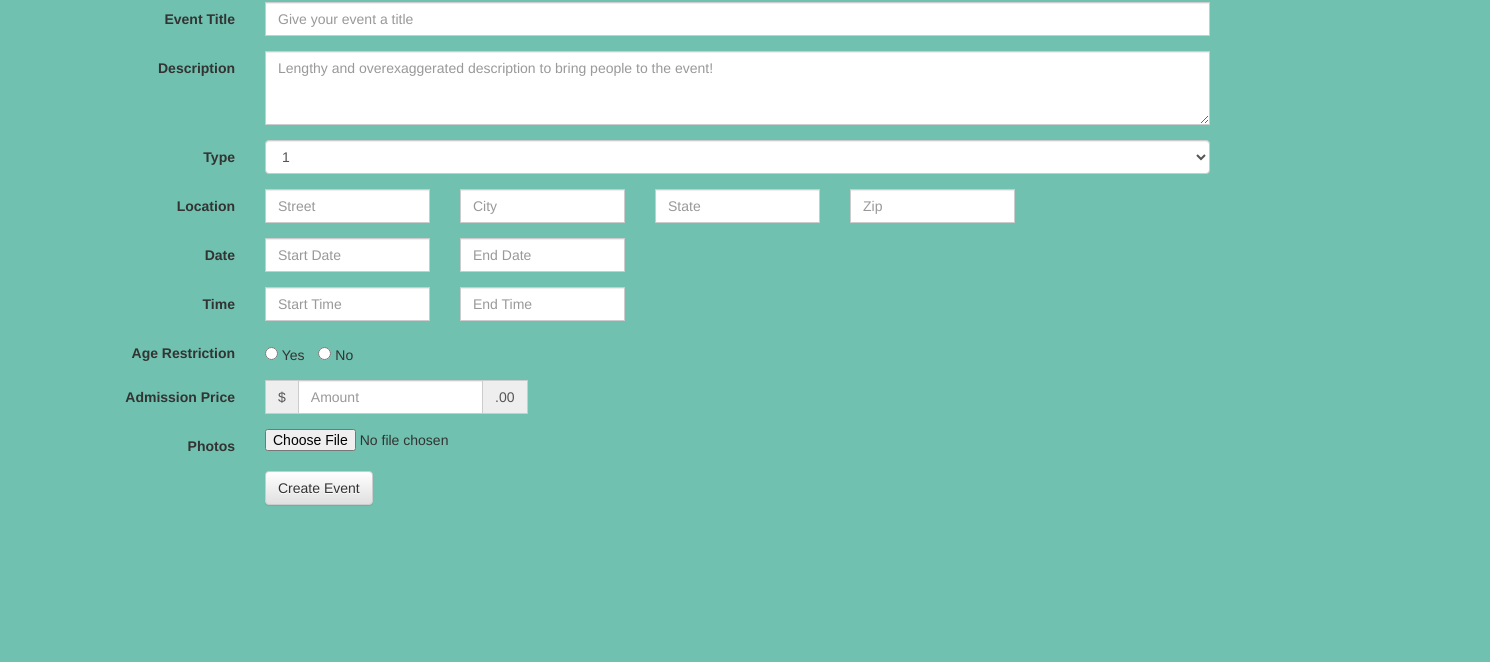
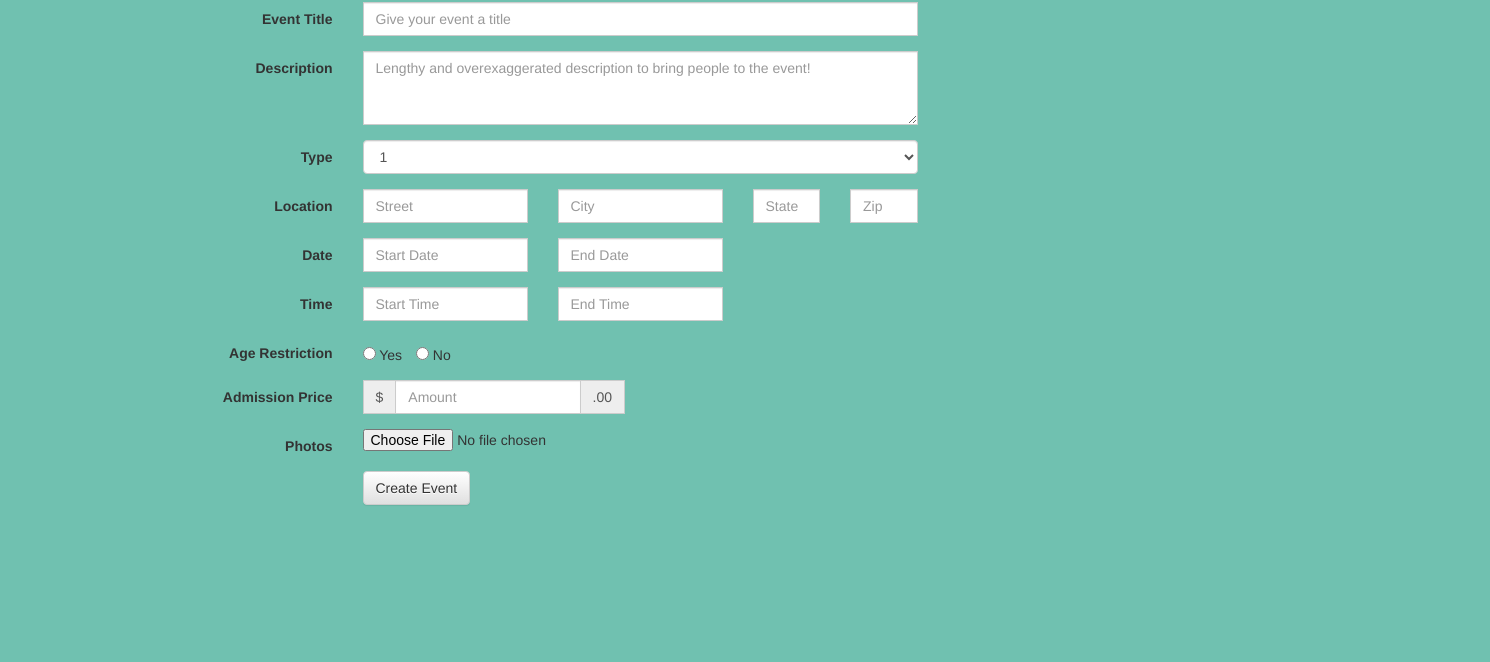
Before and after one commit to vtttn/new_event_api, a website: page public/newevent.html in a window 1280 px wide. Shown: the part 138-800 px from the top of the page, 1490 px wide, since content can reach past the window. Drawn offline with nearby package versions, Linux system fonts and the light colour scheme; no server answers.

Commit message:
create form fixed

```diff
--- a/public/newevent.html
+++ b/public/newevent.html
@@ -48,8 +48,18 @@
 				<ul class="nav navbar-nav navbar-right">
 				<li><a href="browse.html">Browse Events</a></li>
 				<li><a href="newevent.html">Create Event</a></li>
+				<li><a id="modal1" href="#" data-toggle="modal" data-target="#bannerformmodal">Log In</a></li>
+				<li><a id="modal2" href="#" data-toggle="modal" data-target="#bannerformmodal2">Sign Up</a></li>
+				<li><a href="about.html">About/Contact</a></li>
+				<li><a href="getApp.html">Get the App</a></li>
+				</ul>
+			</div><!-- /.navbar-collapse -->
+			</div><!-- /.container-fluid -->
+		</nav>
+
+<!-- / NAV -->
+
 <!-- start Login Popup -->
-				<li><a id="modal1" href="#" data-toggle="modal" data-target="#bannerformmodal">Log In</a></li>
 		<div class="modal fade bannerformmodal" tabindex="-1" role="dialog" aria-labelledby="bannerformmodal" aria-hidden="true" id="bannerformmodal">
 			<div class="modal-dialog modal-sm">
 				<div class="modal-content">
@@ -95,11 +105,7 @@
 				</div>
 				</div>
 			 </div>
-
-
 <!-- start Sign Up Popup -->
-					<li><a id="modal2" href="#" data-toggle="modal" data-target="#bannerformmodal2">Sign Up</a></li>
-
 					<div class="modal fade bannerformmodal" tabindex="-2" role="dialog" aria-labelledby="bannerformmodal" aria-hidden="true" id="bannerformmodal2">
 						<div class="modal-dialog modal-sm">
 							<div class="modal-content">
@@ -163,20 +169,11 @@
 						</div>
 					</div>
 
-
-					<!-- END OF FORM POP-UPS -->
-				<li><a href="about.html">About/Contact</a></li>
-				<li><a href="getApp.html">Get the App</a></li>
-			  </ul>
-			</div><!-- /.navbar-collapse -->
-		  </div><!-- /.container-fluid -->
-		</nav>
-
-<!-- / NAV -->
+<!-- / form popup -->
 
 
 
-<div class="container">
+<div class="col-lg-offset-3 container">
 	<h1>Create A New Event</h1>
 </div>
 
@@ -185,22 +182,22 @@
 		<form class="form-horizontal">
 		<!-- event title -->
 			<div class="form-group">
-				<label class="col-sm-2 control-label">Event Title</label>
-				<div class="col-sm-10">
+				<label class="col-sm-offset-1 col-sm-2 control-label">Event Title</label>
+				<div class="col-sm-6">
 					<input type="text" class="form-control createForm" id="newEventTitle" placeholder="Give your event a title">
 				</div>
 			</div>
 		<!-- event description -->
 			<div class="form-group">
-				<label class="col-sm-2 control-label">Description</label>
-				<div class="col-sm-10">
+				<label class="col-sm-offset-1 col-sm-2 control-label">Description</label>
+				<div class="col-sm-6">
 					<textarea type="text" class="form-control createForm" rows="3" id="newEventDes" placeholder="Lengthy and overexaggerated description to bring people to the event!"></textarea>
 				</div>
 			</div>
 		<!-- event type -->
 			<div class="form-group">
-				<label class="col-sm-2 control-label">Type</label>
-				<div class="col-sm-10">
+				<label class="col-sm-offset-1 col-sm-2 control-label">Type</label>
+				<div class="col-sm-6">
 					<select class="form-control">
 						<option>1</option>
 						<option>2</option>
@@ -213,23 +210,23 @@
 
 		<!-- event Location -->
 			<div class="form-group">
-				<label class="col-sm-2 control-label">Location</label>
+				<label class="col-sm-offset-1 col-sm-2 control-label">Location</label>
 				<div class="col-sm-2">
 					<input type="text" class="form-control createForm" id="newEventStreet" placeholder="Street">
 				</div>
 				<div class="col-sm-2">
 					<input type="text" class="form-control createForm" id="newEventCity" placeholder="City">
 				</div>
-				<div class="col-sm-2">
+				<div class="col-sm-1">
 					<input type="text" class="form-control createForm" id="newEventState" placeholder="State">
 				</div>
-				<div class="col-sm-2">
+				<div class="col-sm-1">
 					<input type="text" class="form-control createForm" id="newEventZip" placeholder="Zip">
 				</div>
 			</div>
 		<!-- event Date -->
 			<div class="form-group">
-				<label class="col-sm-2 control-label">Date</label>
+				<label class="col-sm-offset-1 col-sm-2 control-label">Date</label>
 				<div class="col-sm-2">
 					<input type="text" class="form-control createForm" id="newEventStartDate" placeholder="Start Date">
 				</div>
@@ -239,7 +236,7 @@
 			</div>
 		<!-- event Time -->
 			<div class="form-group">
-				<label class="col-sm-2 control-label">Time</label>
+				<label class="col-sm-offset-1 col-sm-2 control-label">Time</label>
 				<div class="col-sm-2">
 					<input type="text" class="form-control createForm" id="newEventStartTime" placeholder="Start Time">
 				</div>
@@ -249,8 +246,8 @@
 			</div>
 		<!-- age restriction -->
 			<div class="form-group form-inline">
-				<label class="col-sm-2 control-label">Age Restriction</label>
-					<div class="radio col-sm-10 radioline">
+				<label class="col-sm-offset-1 col-sm-2 control-label">Age Restriction</label>
+					<div class="radio col-sm-9 radioline">
 						<label class="radio-inline">
 								<input type="radio" name="inlineRadioOptions" id="ageResY" value="option1"> Yes
 						</label>
@@ -261,7 +258,7 @@
 			</div>
 		<!-- admission price -->
 			<div class="form-group">
-				<label class="col-sm-2 control-label">Admission Price</label>
+				<label class="col-sm-offset-1 col-sm-2 control-label">Admission Price</label>
 				<div class="col-sm-3 input-group adminAdd">
 					<div class="input-group-addon createForm">$</div>
 						<input type="text" class="form-control createForm" id="admissionPrice" placeholder="Amount">
@@ -270,7 +267,7 @@
 			</div>
 		<!-- photo upload -->
 			<div class="form-group">
-		    <label class="col-sm-2 control-label">Photos</label>
+				<label class="col-sm-offset-1 col-sm-2 control-label">Photos</label>
 				<div class="col-sm-2">
 					<input type="file" id="uploadImg">
 				</div>
@@ -278,7 +275,7 @@
 
 		<!-- create event button -->
 			<div class="form-group">
-				<div class="col-sm-offset-2 col-sm-10">
+				<div class="col-sm-offset-3 col-sm-9">
 					<button type="submit" class="btn btn-default" id="createEvent">Create Event</button>
 				</div>
 			</div>
--- a/public/script.js
+++ b/public/script.js
@@ -50,7 +50,7 @@ var URL = 'http://localhost:3000';
 		var el ="";
 		for( i = 0; i < data.length; i++){
 
-		el+="<div class='panel panel-default'><div class='panel-heading'><h3 class='panel-title'>"+data[i].title+"</h3></div><div class='panel-body'><p>"+data[i].description+"</p><p>"+data[i].street+"<br>"+data[i].city+", "+data[i].state+" "+data[i].zip+"</p><p>"+data[i].startDate+" - "+data[i].endDate+"</p><p>"+data[i].startTime+" to "+data[i].endTime+"</p><p>Age Restriction: "+data[i].ageRestriction+"</p><p>"+data[i].website+"</p><p>Admission Price: $"+data[i].admission+"</p><p>Photos: "+data[i].photos+"</p><p>Fleurs: "+data[i].fleur+"</p></div><div class='panel-footer'><p><span class='label label-default'>"+data[i].type[0]+"</span> <span class='label label-default'>"+data[i].type[1]+"</span> <span class='label label-default'>"+data[i].type[2]+"</span> <span class='label label-default'>"+data[i].type[3]+"</span> <span class='label label-default'>"+data[i].type[4]+"</span> <span class='label label-default'>"+data[i].type[5]+"</span> <span class='label label-default'>"+data[i].type[6]+"</span> <span class='label label-default'>"+data[i].type[7]+"</span></p></div></div>";
+		el+="<div class='panel panel-default'><div class='panel-heading'><h2 class='eventList panel-title'>"+data[i].title+"</h2></div><div class='panel-body'><p>"+data[i].description+"</p><p>"+data[i].street+"<br>"+data[i].city+", "+data[i].state+" "+data[i].zip+"</p><p>"+data[i].startDate+" - "+data[i].endDate+"</p><p>"+data[i].startTime+" to "+data[i].endTime+"</p><p>Age Restriction: "+data[i].ageRestriction+"</p><p>"+data[i].website+"</p><p>Admission Price: $"+data[i].admission+"</p><p>Photos: "+data[i].photos+"</p><p>Fleurs: "+data[i].fleur+"</p></div><div class='panel-footer'><p><span class='label label-default'>"+data[i].type[0]+"</span> <span class='label label-default'>"+data[i].type[1]+"</span> <span class='label label-default'>"+data[i].type[2]+"</span> <span class='label label-default'>"+data[i].type[3]+"</span> <span class='label label-default'>"+data[i].type[4]+"</span> <span class='label label-default'>"+data[i].type[5]+"</span> <span class='label label-default'>"+data[i].type[6]+"</span> <span class='label label-default'>"+data[i].type[7]+"</span></p></div></div>";
 
 			// trying to figure out how to hide the undefined type of event tags
 			for(a = 0; a < 7; a++){
--- a/public/style.css
+++ b/public/style.css
@@ -92,10 +92,18 @@ img.indexLogo {
 	background-repeat: none;
 }
 
-.filterPanel>.panel-heading {
+.panel-default>.panel-heading {
 	border: none;
 	background-image: none;
 	background-repeat: none;
+}
+
+.eventList{
+	font-size: 20px;
+}
+
+.label-default {
+    background-color: #43B6A1;
 }
 
 
```
Also changed, not shown: public/about.html (+15 -14 lines). Lines whose indentation alone changed are shown as unchanged.
